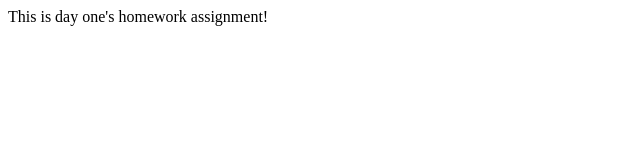
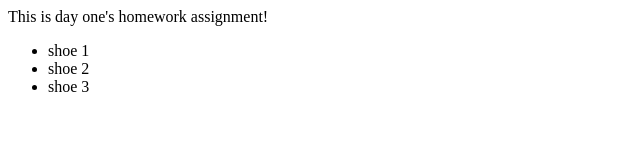
Before and after one commit to torihedden/FoundationsHomework, a plain HTML site: page index.html in a window 1280 px wide. Shown: the whole page, without its empty margins (0-640 px from the left). Drawn offline with Linux system fonts and the light colour scheme.

Commit message:
added unordered list, added header tag
added more semantic HTML to homework

```diff
--- a/index.html
+++ b/index.html
@@ -6,7 +6,13 @@
   </head>
   <body>
 
-    This is day one's homework assignment!
+    <header>This is day one's homework assignment!</header>
+
+    <ul>
+      <li>shoe 1</li>
+      <li>shoe 2</li>
+      <li>shoe 3</li>
+    </ul>
 
   </body>
 </html>
```
